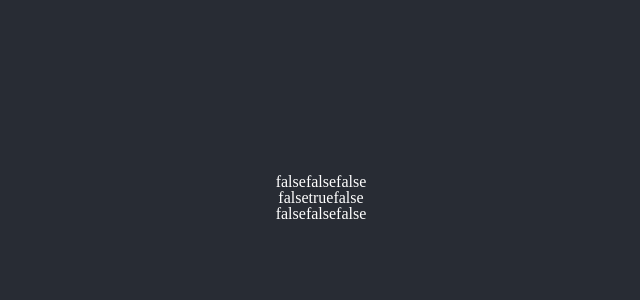
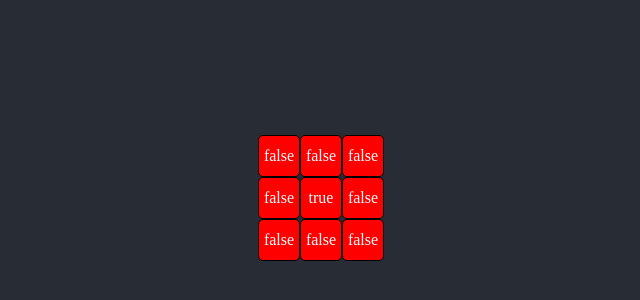
Before and after one commit to vancy-pants/minesweeper, a React (Create React App) app: page / in a window 1280 px wide. Shown: the part 202-502 px from the top of the page, without its empty margins (319-959 px from the left). Built offline with nearby package versions, Linux system fonts and the light colour scheme.

Commit message:
Make cell component; generate cells mock function; handle right click

```diff
--- a/src/App.tsx
+++ b/src/App.tsx
@@ -1,77 +1,24 @@
+import { useState } from "react";
+import CellComponent from "./components/CellComponent";
+import { generateCells } from "./lib/utils";
 import "./styles/App.css";
-import { Cell } from "./types/Cell";
 
 function App() {
-  const cells: Cell[][] = [
-    [
-      {
-        isBomb: false,
-        adjacentBombsCount: 1,
-        isHidden: true,
-        isFlagged: false,
-      },
-      {
-        isBomb: false,
-        adjacentBombsCount: 1,
-        isHidden: true,
-        isFlagged: false,
-      },
-      {
-        isBomb: false,
-        adjacentBombsCount: 1,
-        isHidden: true,
-        isFlagged: false,
-      },
-    ],
-    [
-      {
-        isBomb: false,
-        adjacentBombsCount: 1,
-        isHidden: true,
-        isFlagged: false,
-      },
-      {
-        isBomb: true,
-        adjacentBombsCount: 0,
-        isHidden: true,
-        isFlagged: false,
-      },
-      {
-        isBomb: false,
-        adjacentBombsCount: 1,
-        isHidden: true,
-        isFlagged: false,
-      },
-    ],
-    [
-      {
-        isBomb: false,
-        adjacentBombsCount: 1,
-        isHidden: true,
-        isFlagged: false,
-      },
-      {
-        isBomb: false,
-        adjacentBombsCount: 1,
-        isHidden: true,
-        isFlagged: false,
-      },
-      {
-        isBomb: false,
-        adjacentBombsCount: 1,
-        isHidden: true,
-        isFlagged: false,
-      },
-    ],
-  ];
+  // TODO: will have a way to reset the game, so we'll need the setCells eventually
+  // eslint-disable-next-line @typescript-eslint/no-unused-vars
+  const [cellGrid, setCellGrid] = useState(() => generateCells());
 
   return (
     <div className="App">
-      {cells.map((items) => {
-        const rowItems = items.map((item) => (
-          <div className="cell">{item.isBomb.toString()}</div>
+      {cellGrid.map((rows, i) => {
+        const rowOfCells = rows.map((cell, index) => (
+          <CellComponent key={index} isBomb={cell.isBomb} />
         ));
-        return <div className="row">{rowItems}</div>;
+        return (
+          <div key={i} className="row">
+            {rowOfCells}
+          </div>
+        );
       })}
     </div>
   );
--- /dev/null
+++ b/src/components/CellComponent.tsx
@@ -0,0 +1,21 @@
+import { SyntheticEvent } from "react";
+import "./styles.css";
+
+// TODO: will we want this instead?
+// type CellProps = Cell
+type CellProps = { isBomb: boolean };
+
+// TODO: how to make the data so I can update it easily
+
+export default function CellComponent({ isBomb }: CellProps) {
+  const handleRightClick = (e: SyntheticEvent) => {
+    e.preventDefault();
+    console.log("right click!");
+  };
+
+  return (
+    <div onContextMenu={(e) => handleRightClick(e)} className="cell">
+      {isBomb.toString()}
+    </div>
+  );
+}
--- /dev/null
+++ b/src/lib/utils.ts
@@ -0,0 +1,66 @@
+import { Cell } from "../types/Cell";
+
+export const generateCells = (): Cell[][] => {
+  return [
+    [
+      {
+        isBomb: false,
+        adjacentBombsCount: 1,
+        isHidden: true,
+        isFlagged: false,
+      },
+      {
+        isBomb: false,
+        adjacentBombsCount: 1,
+        isHidden: true,
+        isFlagged: false,
+      },
+      {
+        isBomb: false,
+        adjacentBombsCount: 1,
+        isHidden: true,
+        isFlagged: false,
+      },
+    ],
+    [
+      {
+        isBomb: false,
+        adjacentBombsCount: 1,
+        isHidden: true,
+        isFlagged: false,
+      },
+      {
+        isBomb: true,
+        adjacentBombsCount: 0,
+        isHidden: true,
+        isFlagged: false,
+      },
+      {
+        isBomb: false,
+        adjacentBombsCount: 1,
+        isHidden: true,
+        isFlagged: false,
+      },
+    ],
+    [
+      {
+        isBomb: false,
+        adjacentBombsCount: 1,
+        isHidden: true,
+        isFlagged: false,
+      },
+      {
+        isBomb: false,
+        adjacentBombsCount: 1,
+        isHidden: true,
+        isFlagged: false,
+      },
+      {
+        isBomb: false,
+        adjacentBombsCount: 1,
+        isHidden: true,
+        isFlagged: false,
+      },
+    ],
+  ];
+};
```
